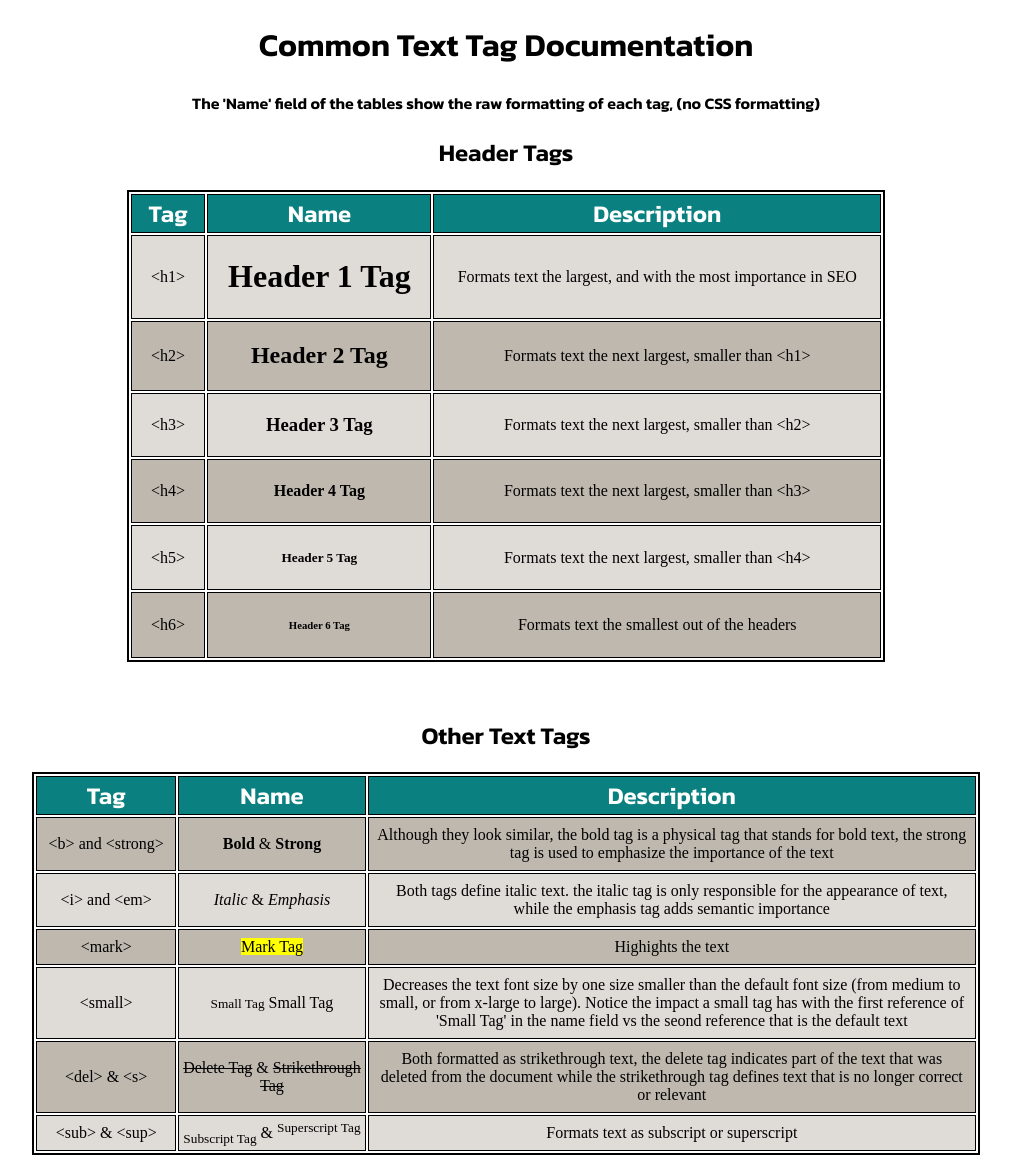
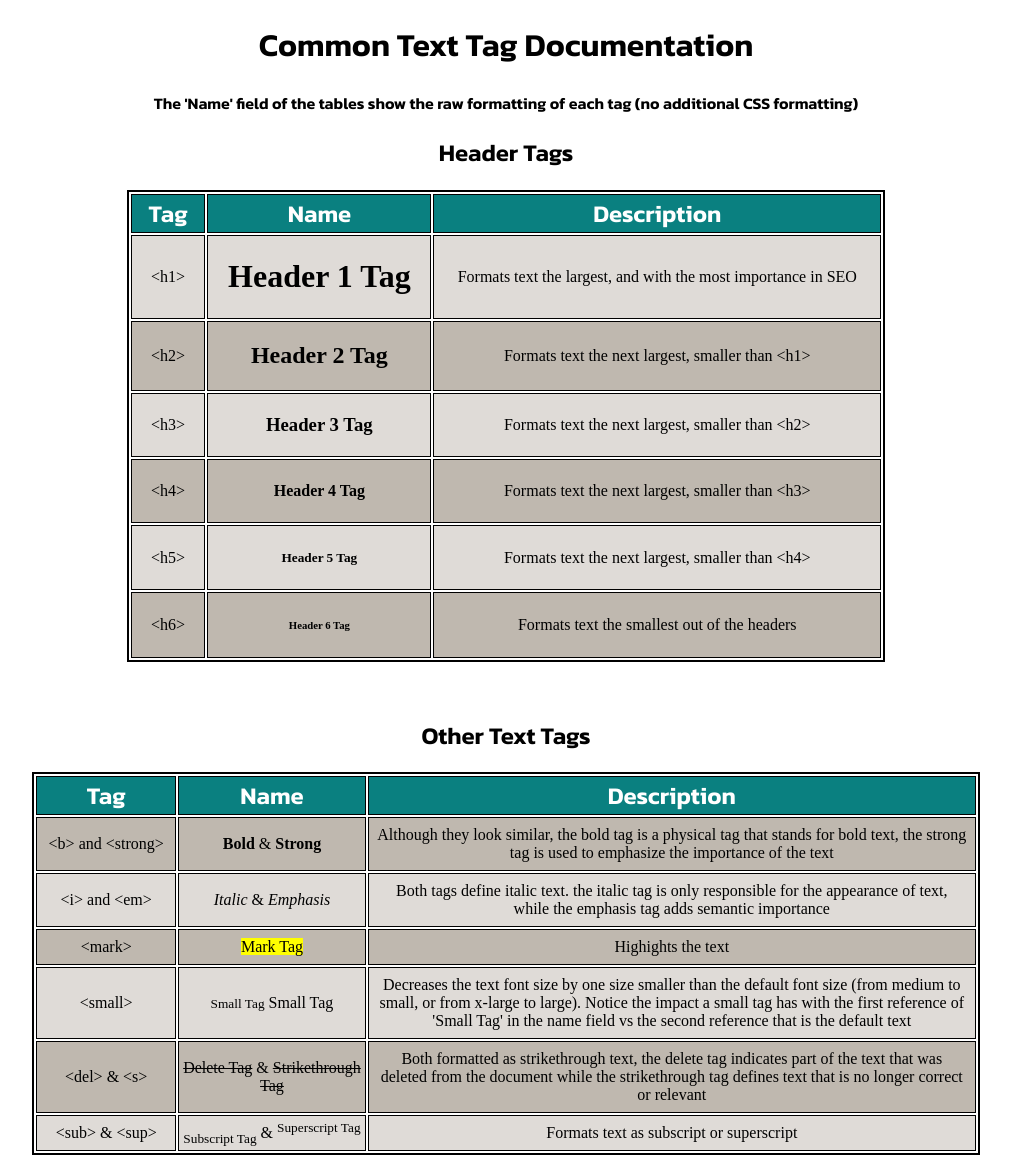
Before and after one commit to 16kernse/texttagdocumentation.github.io, a plain HTML site: page index.html in a window 1280 px wide. Shown: the whole page, without its empty margins (134-1145 px from the left). Drawn offline with Linux system fonts and the light colour scheme.

Commit message:
Add files via upload
Corrected spelling errors

```diff
--- a/index.html
+++ b/index.html
@@ -11,7 +11,7 @@
 <body>
     <header>
         <h1>Common Text Tag Documentation</h1>
-        <p>The 'Name' field of the tables show the raw formatting of each tag, (no CSS formatting)</p>
+        <p>The 'Name' field of the tables show the raw formatting of each tag (no additional CSS formatting)</p>
     </header>
     <main>
 
@@ -95,7 +95,7 @@
                 <tr class="odd">
                     <td>&lt;small&gt;</td>
                     <td><small>Small Tag</small> Small Tag</td>
-                    <td><p class="desc">Decreases the text font size by one size smaller than the default font size (from medium to small, or from x-large to large). Notice the impact a small tag has with the first reference of 'Small Tag' in the name field vs the seond reference that is the default text</p></td>
+                    <td><p class="desc">Decreases the text font size by one size smaller than the default font size (from medium to small, or from x-large to large). Notice the impact a small tag has with the first reference of 'Small Tag' in the name field vs the second reference that is the default text</p></td>
                 </tr>
                 <tr class="even">
                     <td>&lt;del&gt; & &lt;s&gt;</td>
```
